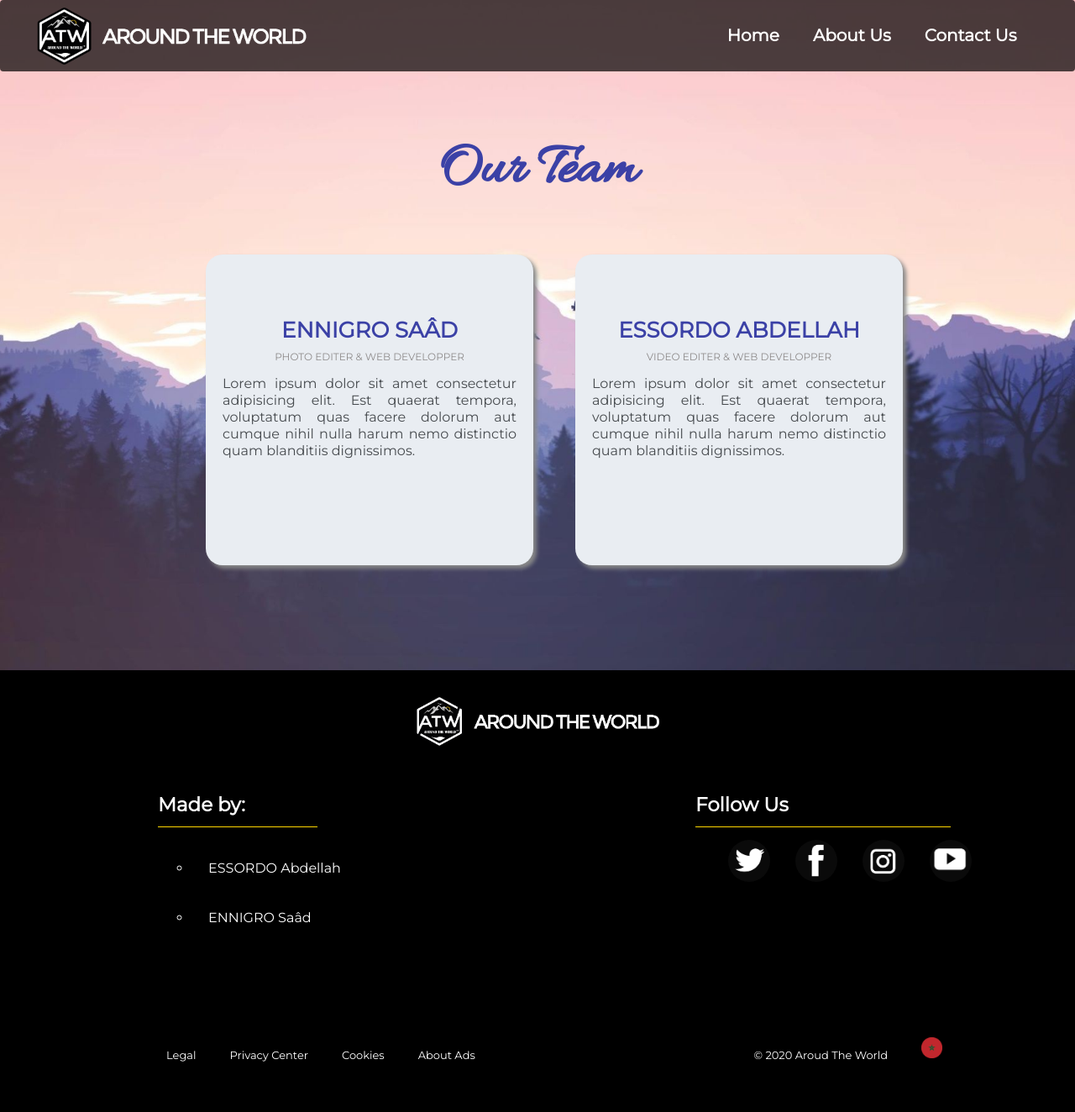
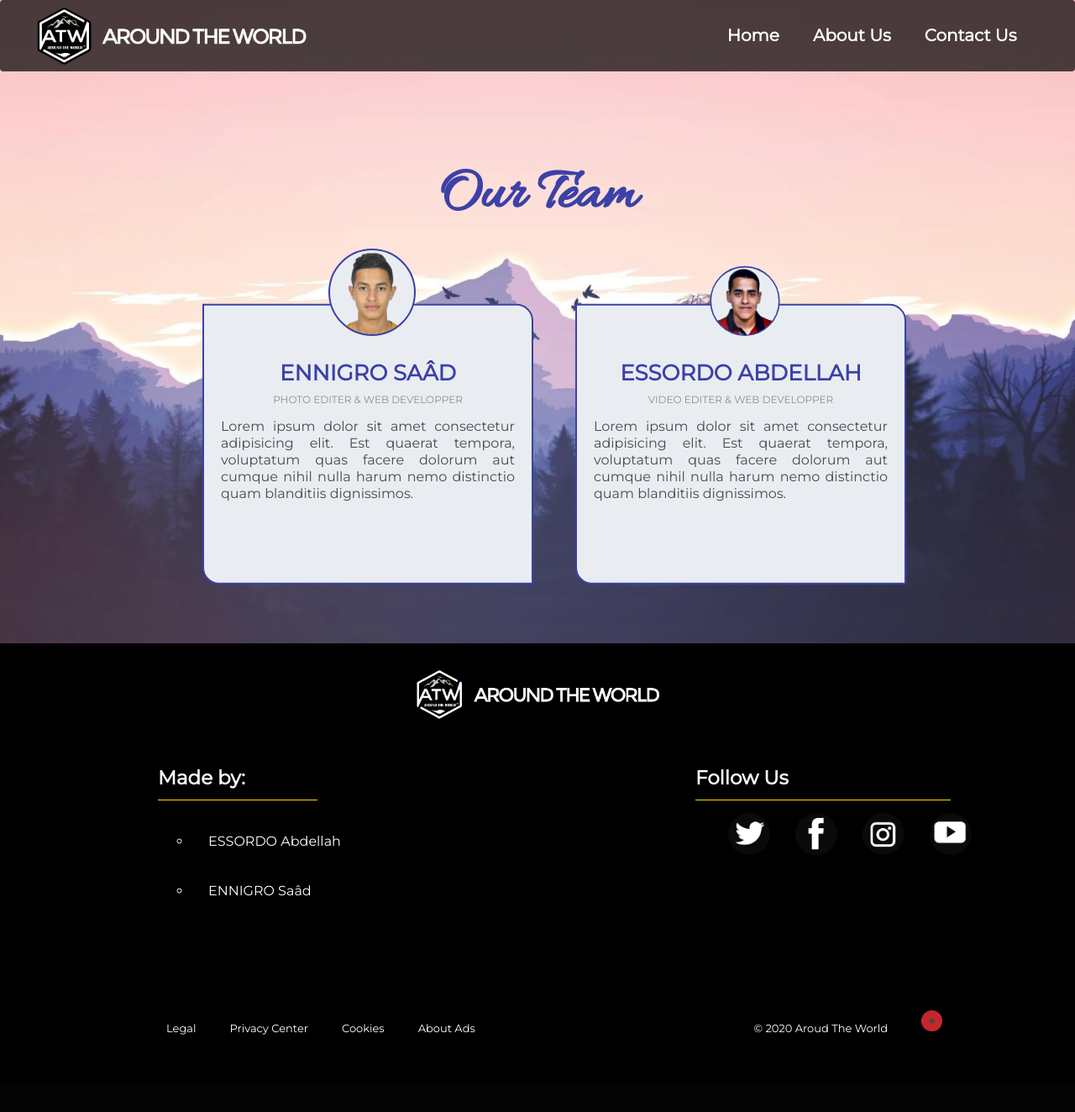
Before and after one commit to abdoessordo/official, a PHP site: page /about.html in a window 1280 px wide. Shown: the whole page at 84% size. After the commit the page ends 1232 px from the top, so only its background shows below. Run offline with PHP 8.4, Linux system fonts and the light colour scheme.

Commit message:
Add files via upload

```diff
--- a/about.html
+++ b/about.html
@@ -3,8 +3,8 @@
     <head>
         <meta charset="UTF-8">
         <title>About Us</title>
+        <link rel="stylesheet" href="about_us.css">
         <link rel="stylesheet" href="style.css">
-        <link rel="stylesheet" href="about_us.css">
         <link href="https://fonts.googleapis.com/css2?family=Montserrat&display=swap" rel="stylesheet">
         <link href="logo.ico" rel="shortcut icon">
     </head>
@@ -28,29 +28,29 @@
                 <div class="ourteam">Our Team</div>
 
                 <div class="team">
+                    <div class="img-holder">
+                        <div class="saad-img"></div>
+                        <div class="abdellah-img"></div>
+                    </div>
+
+
                     <ul class="team-list">
-                        <li>
+
                     <div class="team_member">
 
                         <h3>ENNIGRO Saâd</h3>
                         <p class="role">Photo Editer & Web developper</p>
                         <p class="txt">Lorem ipsum dolor sit amet consectetur adipisicing elit. Est quaerat tempora, voluptatum quas facere dolorum aut cumque nihil nulla harum nemo distinctio quam blanditiis dignissimos.</p>
                     </div>
-                        </li>
-                        <li>
+
                     <div class="team_member">
 
                         <h3>ESSORDO ABDELLAH</h3>
                         <p class="role">Video Editer & Web developper</p>
                         <p class="txt">Lorem ipsum dolor sit amet consectetur adipisicing elit. Est quaerat tempora, voluptatum quas facere dolorum aut cumque nihil nulla harum nemo distinctio quam blanditiis dignissimos.</p>
-                            </div>
-                        </li>
-                    </ul>
-
-
 
                 </div>
-
+            </div>
         </div>
 
             <div class="footer">
--- a/about_us.css
+++ b/about_us.css
@@ -7,6 +7,7 @@
 
 body, html{
     width: 100%;
+    height: 100%;
     margin: 0;
     background: url(bg.jpg) no-repeat center;
     background-size: cover;
@@ -21,15 +22,15 @@ body, html{
 }
 
 .ourteam{
-  display: flex;
+    display: flex;
+    margin-top: 40px;
     flex-wrap: wrap;
     font-family: 'Allura', cursive;
     font-size: 70px;
     justify-content: center;
-    padding: 160px 0 30px 0;
+    padding: 150px 0 70px 0;
     font-weight: bold;
     color: #3B41A6;
-
 }
 
 .team{
@@ -37,35 +38,30 @@ body, html{
     flex-wrap: wrap;
     justify-content: center;
     width: 100%;
+    margin-bottom: -70px;
     text-align: center;
-    margin-bottom: 100px;
+    /* margin-bottom: 100px; */
+    transform: translateY-(110%);
 }
 
 .team_member{
     background: #e9edf2;
-
-    margin: 5px;
-    /* margin-bottom: 50px; */
+    margin: 25px;
     width: 350px;
     height: 330px;
-    padding: 20px;
+    padding: 0 20px;
     line-height: 20px;
-    border-radius: 20px;
+    border-bottom-left-radius: 20px;
+    border-top-right-radius: 20px;
     color: #8e8b8b;
     transition: .8s;
-    box-shadow:4px 4px 5px #888888;
-}
-
-.team_member:hover{
-    transform: scale(1.05);
-    box-shadow:8px 8px 10px #888888;
-    transition: .8s;
+    border: 2px solid #3B41A6;
 }
 
 h3{
     color: #3B41A6;
     font-size: 26px;
-    margin-top: 60px;
+    margin-top: 70px;
     text-transform: uppercase;
 }
 
@@ -78,9 +74,50 @@ h3{
 .team-list{
     display: flex;
     list-style: none;
+    transform: translateY(-30%);
 }
 
 .txt{
     color: #474b4f;
     text-align: justify;
 }
+
+.abdellah-img{
+    background: url(abdellah.png) no-repeat center;
+    transform: translateX(-580%);
+    scale: 0.8;
+    margin-right: 200px;
+    background-size: 5.5em;
+    background-color: #e9edf2;
+
+}
+
+.saad-img{
+    background: url(saad.png) no-repeat center;
+    margin-right: 340px;
+    margin-left: 250px;
+    background-size: 7em;
+
+}
+
+.saad-img, .abdellah-img{
+
+    border: 2px solid #3B41A6;
+    height: 100px;
+    width: 100px;
+    border-radius: 50%;
+    transform: translateY(-50%);
+    z-index: 1;
+}
+.img-holder{
+    display: flex;
+    width: 100%;
+    justify-content: center;
+
+}
+
+.img-list{
+    display: flex;
+    flex-wrap: wrap;
+    list-style: none;
+}
--- a/home.css
+++ b/home.css
@@ -5,6 +5,7 @@
 
 body, html{
     width: 100%;
+    height: 100%;
     margin: 0;
     background: url(bg.jpg) no-repeat center;
     background-size: cover;
--- a/index.html
+++ b/index.html
@@ -13,7 +13,7 @@
             <div class="welcome">
                 <div>
                     <center><div><img class="logo" src="ATW-NOIR1.png" alt=""></div></center>
-                    <h1>Get Ready To Be Amazed</h1>
+                    <span class="texte1"><h1>GET READY TO BE AMAZED !</h1></span>
                     <a href="home.html"><input type="submit" class="continue-btn" value="Continue"></a>
                 </div>
 
--- a/style.css
+++ b/style.css
@@ -4,13 +4,12 @@
     font-family: 'Montserrat', sans-serif;
 }
 
-
-body, html{
+.container{
+    width: 100%;
     height: 100%;
-    margin: 0;
-}
-
-.construction{
+    display: flex;
+    flex-wrap: wrap;
+    align-items: flex-end;
     display: flex;
 }
 
@@ -23,8 +22,8 @@ body, html{
     border: 0;
     height: 85px;
     position: fixed;
+    z-index: 3;
 }
-
 
 .logo-nav{
 	width: 330px;
@@ -230,11 +229,3 @@ a{
     list-style: none;
     width: 100%;
 }
-
-.container{
-    width: 100%;
-    height: 100%;
-    display: flex;
-    flex-wrap: wrap;
-    align-items: flex-end;
-}
```
Also changed, not shown: welcome.css (+30 -4 lines), abdellah.png (added), saad.png (added), team-abdellah.png (added), team-saad.png (added), team.png (added). Lines whose indentation alone changed are shown as unchanged.
